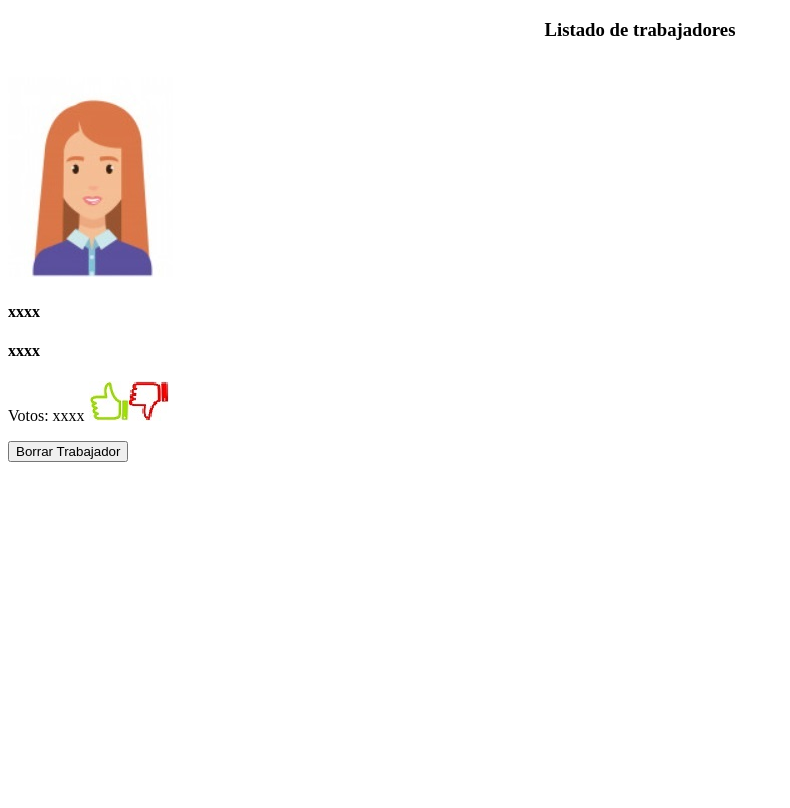
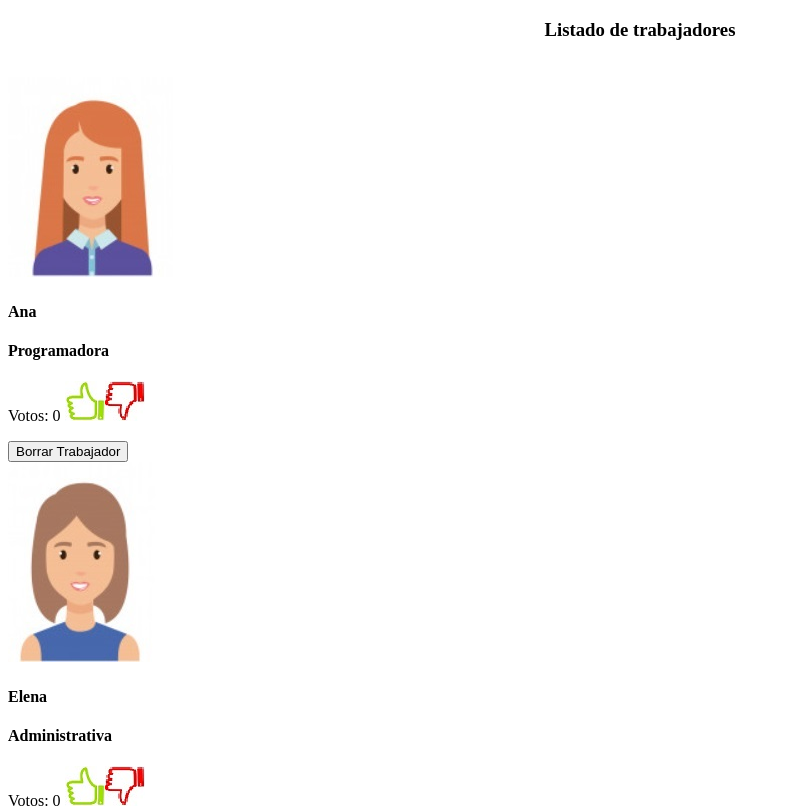
Before and after one commit to Adria2208/Practica-Padre-Hijo-Angular, an Angular app: page / in a window 1280 px wide. Shown: the top 808 px of the page, without its empty margins (0-790 px from the left). Built offline with nearby package versions, Linux system fonts and the light colour scheme.

Commit message:
Añadido ngFor y @Input para todos los datos de los trabajadores

```diff
--- a/src/app/appcomponent/appcomponent.component.html
+++ b/src/app/appcomponent/appcomponent.component.html
@@ -1,9 +1,13 @@
 <!-- interpolar la variable titulo en el h3 -->
 <h3 align="center"> {{titulo}} </h3><br>
   <div class="row row-cols-1 row-cols-md-6">
-    <app-card-trabajador>
-	     <!-- Definir la etiqueta para incluir *ngFor, paso de datos a card-trabajador y recepción de eventos del hijo -->
-    </app-card-trabajador>
+
+    <div *ngFor="let trabajador of trabajadores; index as i">
+      <app-card-trabajador [trabajadores]="trabajadores" [i]="i">
+        <!-- Definir la etiqueta para incluir *ngFor, paso de datos a card-trabajador y recepción de eventos del hijo -->
+     </app-card-trabajador>
+    </div>
+
   </div>
 
 
--- a/src/app/appcomponent/appcomponent.component.ts
+++ b/src/app/appcomponent/appcomponent.component.ts
@@ -6,6 +6,7 @@ import { Trabajador } from "../modules/trabajador";
   templateUrl: './appcomponent.component.html',
   styleUrls: ['./appcomponent.component.css']
 })
+
 export class AppcomponentComponent implements OnInit {
 
 
--- a/src/app/card-trabajador/card-trabajador.component.html
+++ b/src/app/card-trabajador/card-trabajador.component.html
@@ -2,29 +2,30 @@
   <div class="card h-100">
     <!--Card image-->
     <div class="view overlay">
-      <img class="card-img-top" src="../../assets/1.jpg" alt="Card image cap"> <!-- completar src con la foto del trabajador -->
+      <img class="card-img-top" src="../../assets/{{trabajadores[i].foto}}" alt="Card image cap" />
+      <!-- completar src con la foto del trabajador -->
       <a href="#!">
         <div class="mask rgba-white-slight"></div>
       </a>
-
     </div>
 
     <div class="card-body">
-
-
-
       <!--Title-->
-      <h4 class="card-title"> xxxx </h4> <!-- Mostrar nombre del trabajador -->
-      <h4> xxxx </h4> <!-- Mostrar cargo del trabajador -->
+      <h4 class="card-title">{{trabajadores[i].nombre}}</h4>
+      <!-- Mostrar nombre del trabajador -->
+      <h4>{{trabajadores[i].cargo}}</h4>
+      <!-- Mostrar cargo del trabajador -->
       <!--Text-->
-      <p class="card-text">Votos: xxxx
+      <p class="card-text">
+        Votos: {{trabajadores[i].votos}}
         <!-- Mostrar votos del trabajador -->
         <!-- <img src="xxxx" (click)="xxxx">
               <img src="xxxx" (click)="xxxx"> -->
-        <img src="../../assets/like.jpg" alt=""> <!-- Mostrar en src imagen like.jpg   y llamar a funcion like   con el id del trabajador -->
-        <img src="../../assets/unlike.jpg" alt=""> <!-- Mostrar en src imagen unlike.jpg y llamar a funcion unlike con el id del trabajador -->
+        <img src="../../assets/like.jpg" alt="" />
+        <!-- Mostrar en src imagen like.jpg   y llamar a funcion like   con el id del trabajador -->
+        <img src="../../assets/unlike.jpg" alt="" />
+        <!-- Mostrar en src imagen unlike.jpg y llamar a funcion unlike con el id del trabajador -->
       </p>
-
     </div>
 
     <div class="text-center">
@@ -32,11 +33,8 @@
 
       <button type="button" class="btn btn-danger">Borrar Trabajador</button>
       <!--llamar a funcion eliminar con el id del trabajador -->
-
     </div>
-
   </div>
 
   <!-- Card -->
-
 </div>
```
Also changed, not shown: src/app/card-trabajador/card-trabajador.component.ts (+6 -1 lines).
